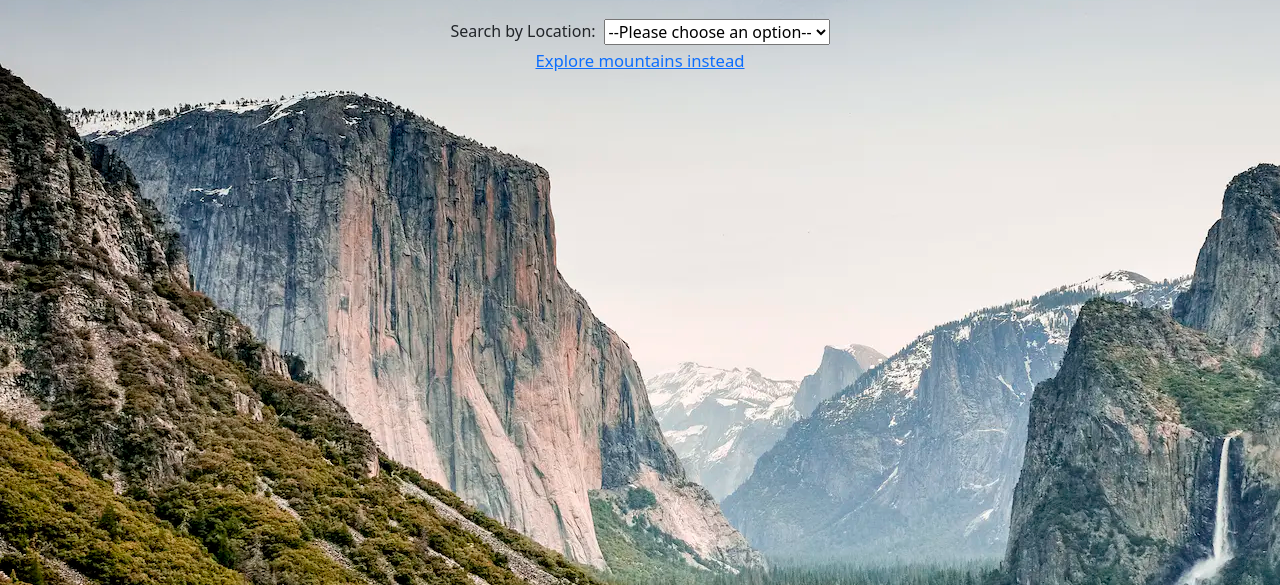
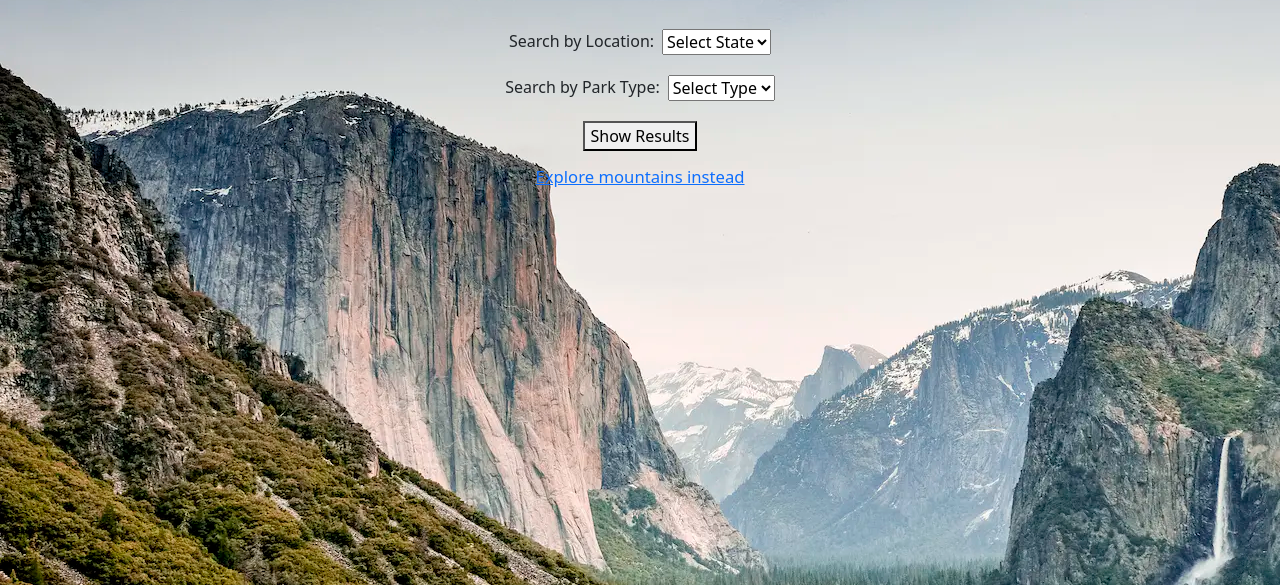
Before and after one commit to uptacamp/session_two, a plain HTML site: page parks.html in a window 1280 px wide. Shown: the part 215-800 px from the top of the page. Drawn offline with nearby package versions, Linux system fonts and the light colour scheme; no server answers.

Commit message:
json files added

```diff
--- a/assets/css/styles.css
+++ b/assets/css/styles.css
@@ -1,5 +1,5 @@
-body {
-background-image: url("../assets/images/yosemite.jpg");
+off_body {
+background-image: url("../../assets/images/yosemite.jpg");
 background-color:black;
 }
 
--- a/assets/scripts/scripts.js
+++ b/assets/scripts/scripts.js
@@ -0,0 +1,4 @@
+console.log("js loaded");
+fetch('https://server.com/data.json')
+    .then((response) => response.json())
+    .then((json) => console.log(json));
--- a/parks.html
+++ b/parks.html
@@ -40,10 +40,11 @@
       <h1 class="display-5 fw-bold">Explore National Parks</h1>
       <div class="col-lg-6 mx-auto">
         <p class="lead mb-4"> </p>
-        <div class="d-grid gap-2 d-sm-flex justify-content-sm-center">
+        <div class="d-grid gap-2 d-sm-flex justify-content-sm-center" style="padding:10px">
           <label for="by_location">Search by Location:</label>
-                <select name="states" id="state_list">
-                    <option value="">--Please choose an option--</option>
+                <select name="state" id="by_location">
+                    <option value="">Select State</option>
+                    <option value="all">All</option>
                     <option value="dog">Dog</option>
                     <option value="cat">Cat</option>
                     <option value="hamster">Hamster</option>
@@ -52,14 +53,50 @@
                     <option value="goldfish">Goldfish</option>
                 </select>
         </div>
+        <div class="d-grid gap-2 d-sm-flex justify-content-sm-center"  style="padding:10px">
+          <label for="by_type">Search by Park Type:</label>
+                <select name="park_type" id="by_type">
+                    <option value="">Select Type</option>
+                    <option value="all">All</option>
+                    <option value="dog">Dog</option>
+                    <option value="cat">Cat</option>
+                    <option value="hamster">Hamster</option>
+                    <option value="parrot">Parrot</option>
+                    <option value="spider">Spider</option>
+                    <option value="goldfish">Goldfish</option>
+                </select>
+        </div>
+
+        <div class="d-grid gap-2 d-sm-flex justify-content-sm-center"  style="padding:10px">
+          <button>Show Results</button>
+        </div>
+
         <p class="lead mb-4"> <a href="mountains.html" class="smaller">Explore mountains instead</a></p>
       </div>
+
+
+
+
     </div>
 
     <div class="b-example-divider"></div>
 
+
+
+
+  <!--Next Product Listing-->
+
+
+
+
+
+
     <!-- including bootstrap js-->
     <script src="https://cdn.jsdelivr.net/npm/bootstrap@5.2.0-beta1/dist/js/bootstrap.bundle.min.js" integrity="sha384-pprn3073KE6tl6bjs2QrFaJGz5/SUsLqktiwsUTF55Jfv3qYSDhgCecCxMW52nD2" crossorigin="anonymous"></script>
+    <script type="module" src="./assets/scripts/scripts.js"></script>
+
+    <!-- including my js-->
+
 
     <div class="container">
         <footer class="py-3 my-4">
```
Also changed, not shown: mountains.html (+1 -1 lines), assets/scripts/data/mountains.json (renamed from assets/data/mountains.json), assets/scripts/data/national_parks.json (renamed from assets/data/national_parks.json).
